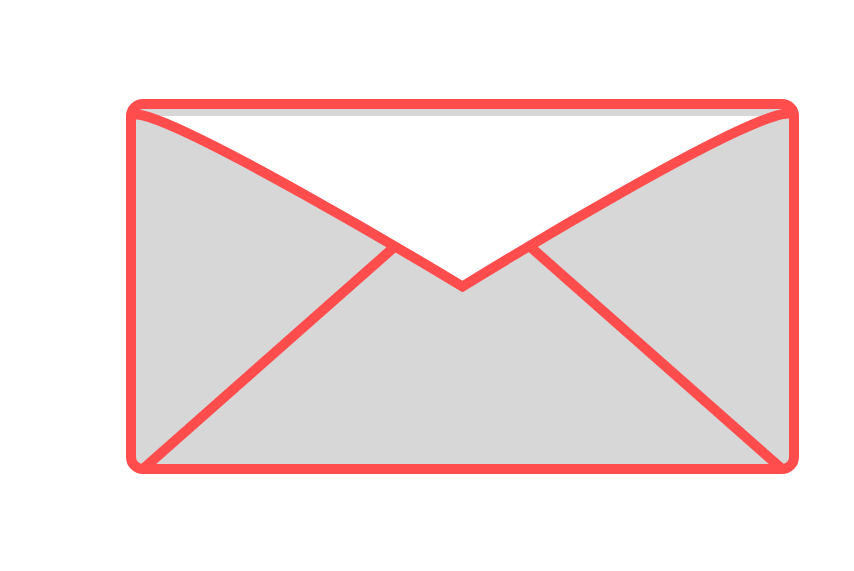
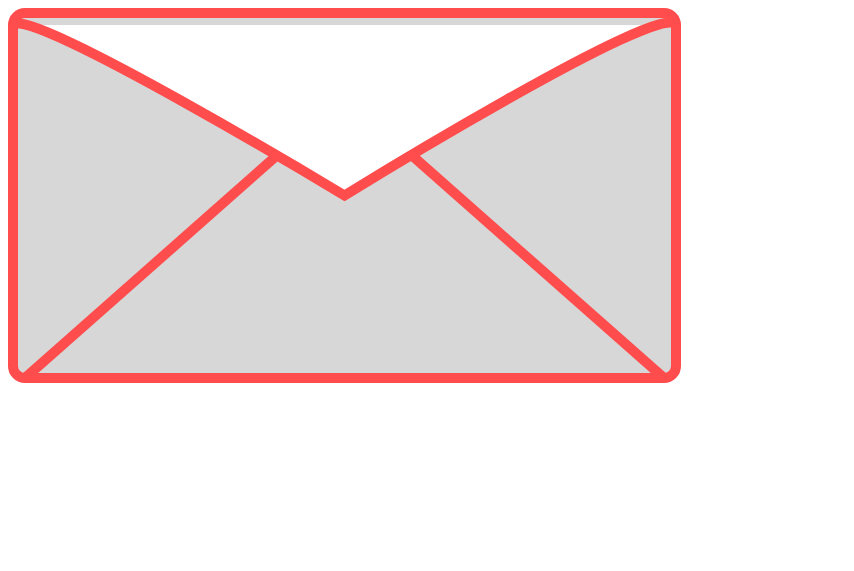
Before and after one commit to mionick/SvgAnimations, a plain HTML site: page Email/index.html in a window 1280 px wide. Shown: the whole page, without its empty margins (0-854 px from the left). Drawn offline with Linux system fonts and the light colour scheme.

Commit message:
Removed whitespace from mail.

```diff
--- a/Email/index.html
+++ b/Email/index.html
@@ -12,18 +12,16 @@
 </head>
 
 <body>
-<svg version="1.1" xmlns="http://www.w3.org/2000/svg" xmlns:xlink="http://www.w3.org/1999/xlink" x="0px" y="0px" width="960px"
-	 height="560px" viewBox="0 0 960 560" enable-background="new 0 0 960 560" xml:space="preserve">
+<svg version="1.1" xmlns="http://www.w3.org/2000/svg" xmlns:xlink="http://www.w3.org/1999/xlink" x="0px" y="0px" width="673px"
+	 height="375px" viewBox="0 0 673 375" enable-background="new 0 0 673 375" xml:space="preserve">
 <g id="Main_Outer_Path">
-	<path stroke-width="10" stroke-miterlimit="10" d="M123,108c14.5-21,331.5,170.5,331.5,170.5
-		S774.5,81,786,108v341c0,6.627-5.373,12-12,12H135c-6.627,0-12-5.373-12-12V108c0-6.627,5.373-12,12-12h639c6.627,0,12,5.373,12,12
-		"/>
+	<path stroke-width="10" stroke-miterlimit="10" d="M5,17C19.5-4,336.5,187.5,336.5,187.5
+		S656.5-10,668,17v341c0,6.627-5.373,12-12,12H17c-6.627,0-12-5.373-12-12V17c0-6.627,5.373-12,12-12h639c6.627,0,12,5.373,12,12"/>
 </g>
 <g id="Inner_Lines">
-	<line stroke-width="10" stroke-miterlimit="10" x1="135" y1="461" x2="387.349" y2="238.057"/>
-	<line stroke-width="10" stroke-miterlimit="10" x1="774" y1="461" x2="521.43" y2="238.057"/>
+	<line stroke-width="10" stroke-miterlimit="10" x1="17" y1="370" x2="269.349" y2="147.057"/>
+	<line stroke-width="10" stroke-miterlimit="10" x1="656" y1="370" x2="403.43" y2="147.057"/>
 </g>
-</svg>
 
 </body>
 </html>
```
